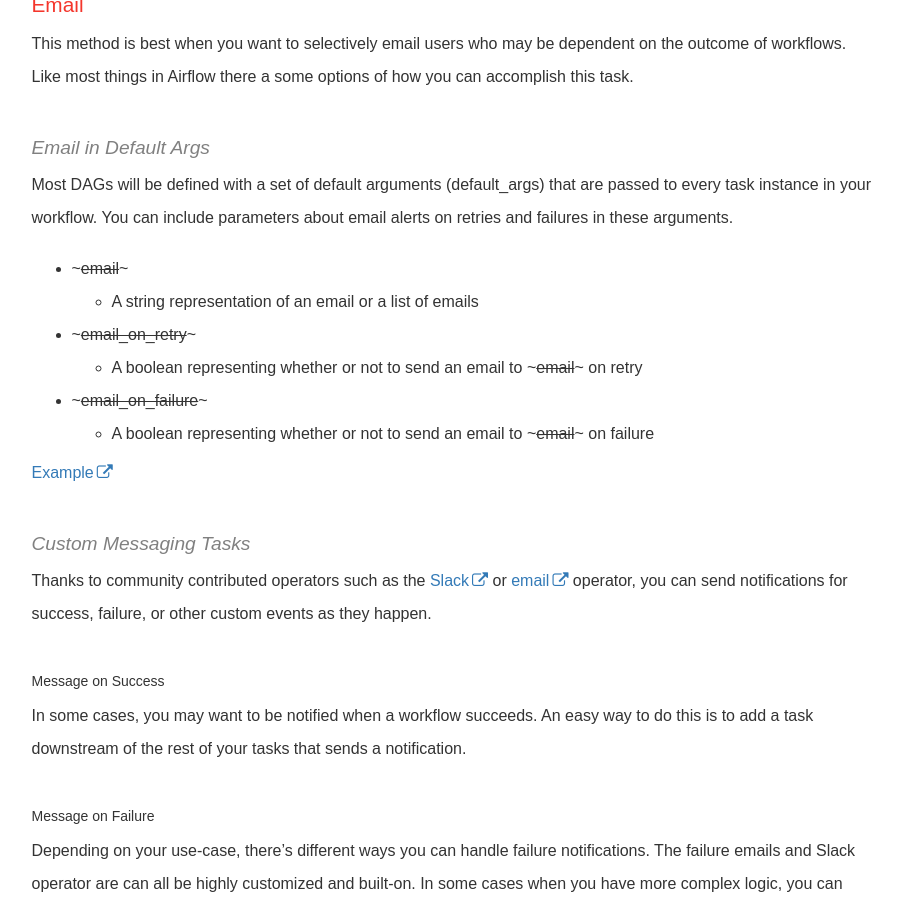
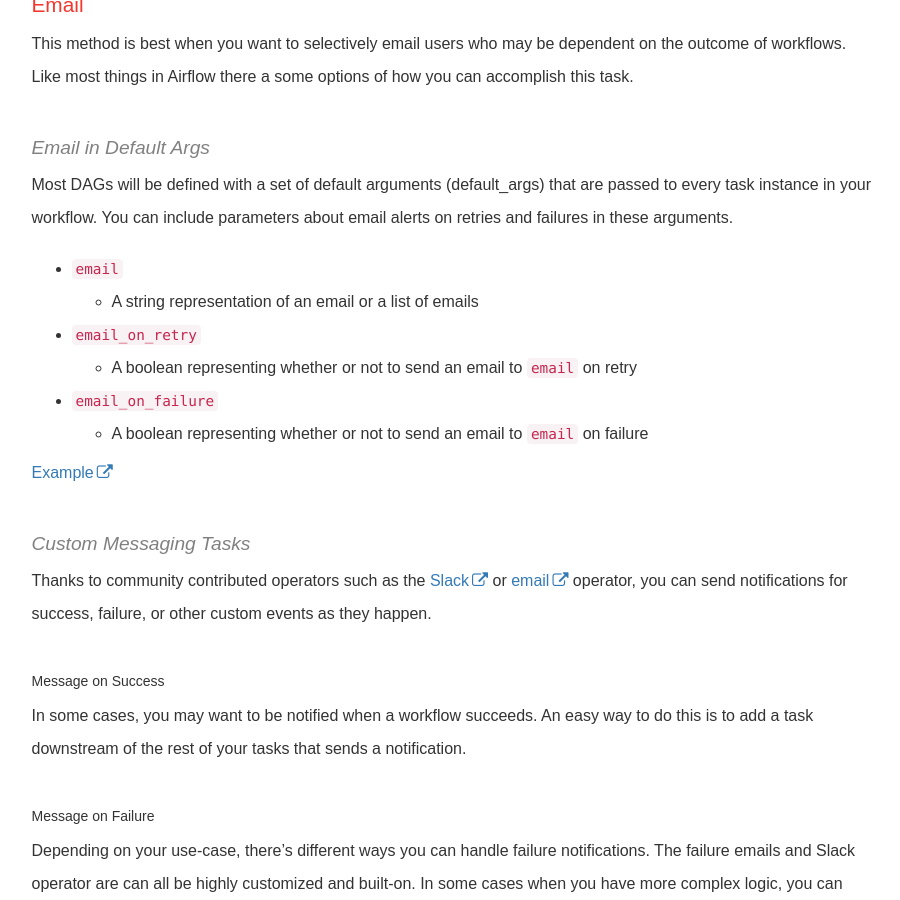
Before and after one commit to petedejoy/documentation, a Jekyll site: the page built from v2/apache_airflow/tutorial/monitoring.md, in a window 1280 px wide and 900 px high, scrolled down 1491 px. Shown: the whole window, without its empty margins (331-1231 px from the left). Built offline with Jekyll 4.4.1, drawn with Linux system fonts in a browser that asks for light colours; nearby versions of some CDN libraries; some web fonts are replaced; comment, search, counter and statistics services are not loaded.

Commit message:
Use inline code syntax

```diff
--- a/v2/apache_airflow/tutorial/monitoring.md
+++ b/v2/apache_airflow/tutorial/monitoring.md
@@ -42,12 +42,12 @@ This method is best when you want to selectively email users who may be dependen
 Most DAGs will be defined with a set of default arguments (default_args) that are passed to every task instance in your workflow.
 You can include parameters about email alerts on retries and failures in these arguments.
 
-* ~~~email~~~
+* `email`
   - A string representation of an email or a list of emails
-* ~~~email_on_retry~~~
-  - A boolean representing whether or not to send an email to ~~~email~~~ on retry
-* ~~~email_on_failure~~~
-  - A boolean representing whether or not to send an email to ~~~email~~~ on failure
+* `email_on_retry`
+  - A boolean representing whether or not to send an email to `email` on retry
+* `email_on_failure`
+  - A boolean representing whether or not to send an email to `email` on failure
 
 [Example](https://airflow.incubator.apache.org/tutorial.html?highlight=email)
 
```
